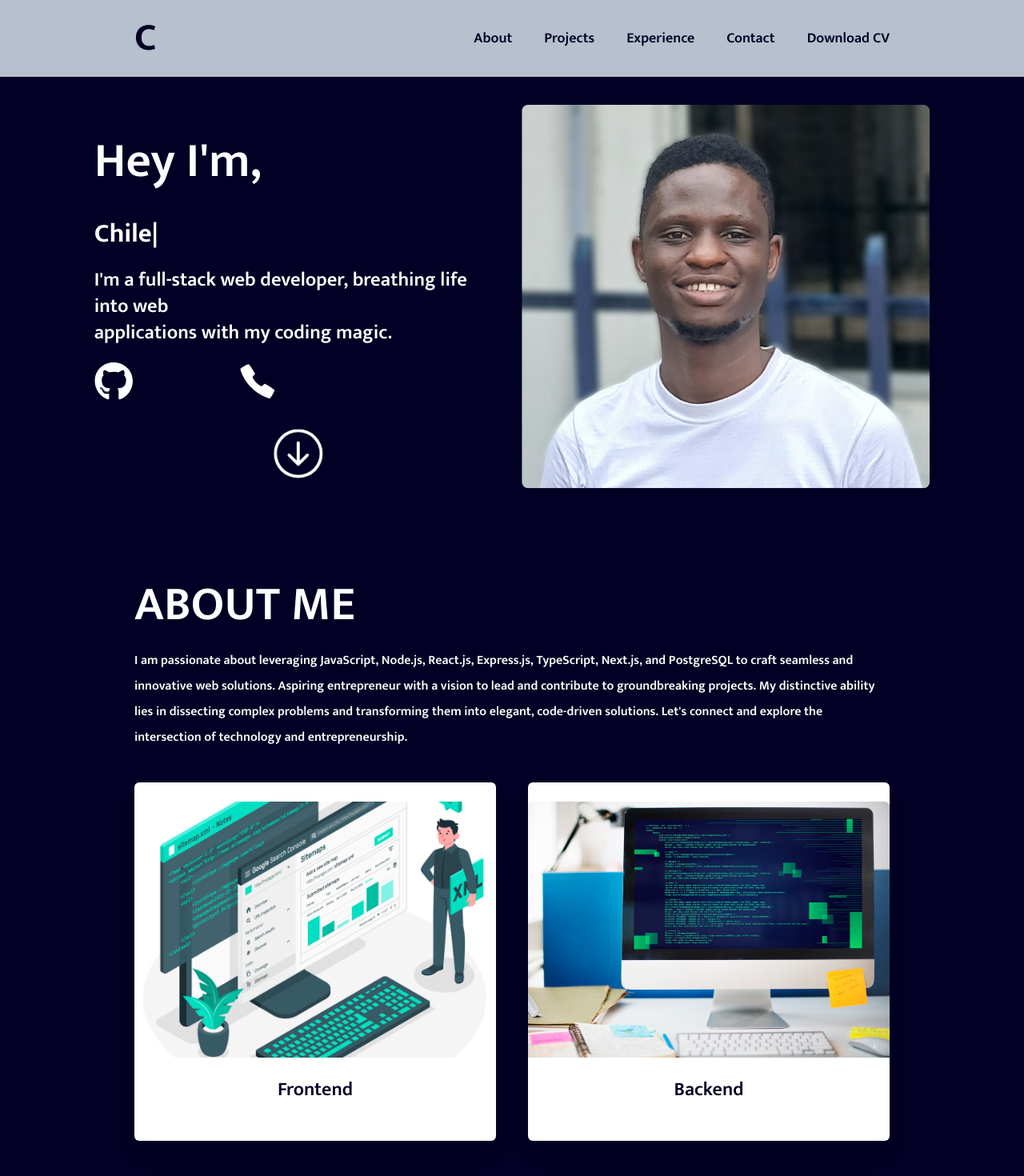
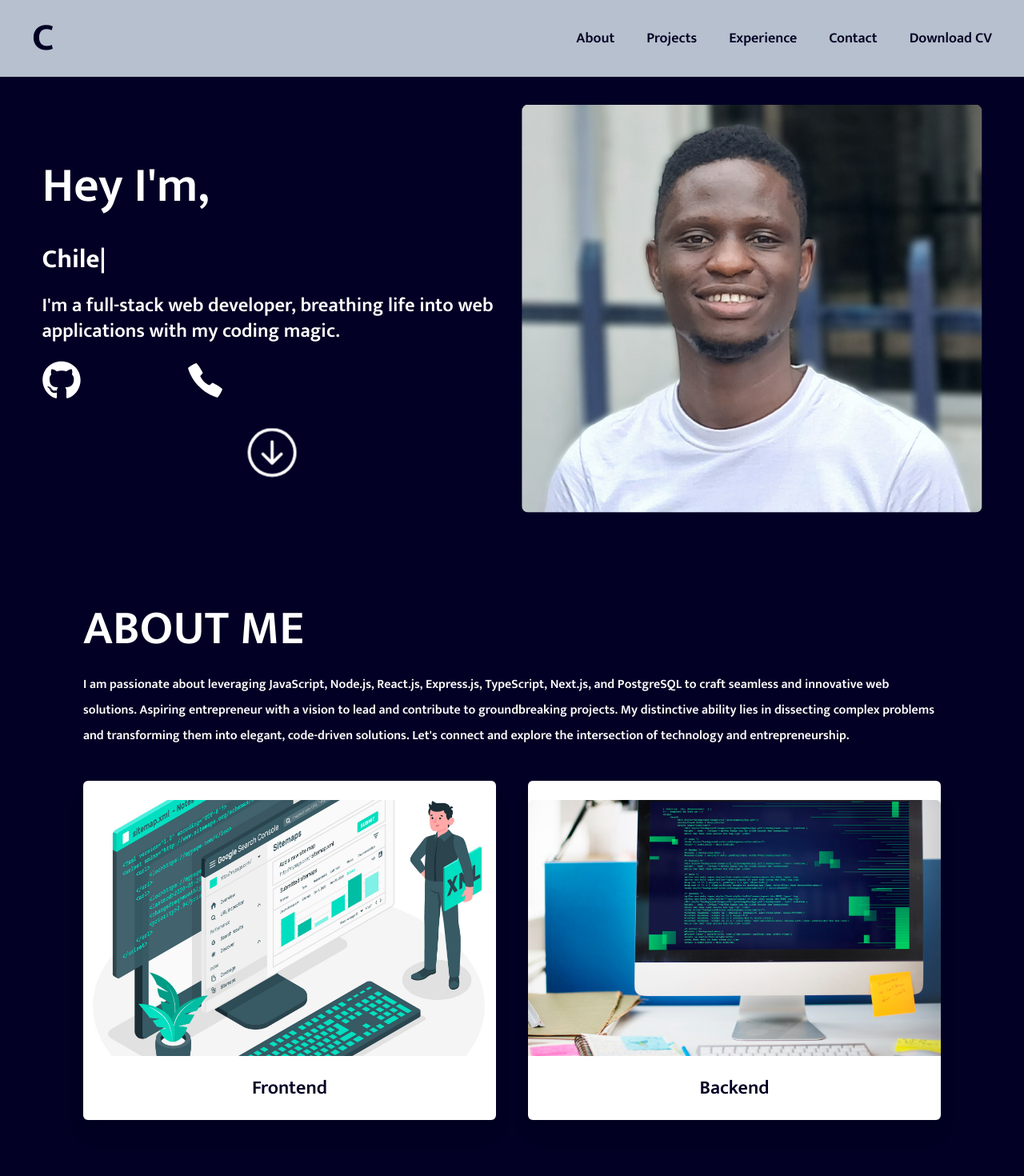
Before and after one commit to chile4coding/portfolio, a React (Vite) app: page / in a window 1280 px wide. Shown: the top 1470 px of the page at 80% size. Built offline with nearby package versions, Linux system fonts and the light colour scheme; some icons are missing.

Commit message:
fixed UI

```diff
--- a/src/App.jsx
+++ b/src/App.jsx
@@ -20,7 +20,7 @@ function App() {
   }, []);
 
   return (
-    <>
+    <main className=" ">
       <Header />
       <Routes>
         <Route
@@ -33,7 +33,7 @@ function App() {
                 </div>
               }
             >
-              <div className="max-w-[80%]  mx-auto z-0 sm:max-w-[95%] ">
+              <div className="max-w-[90%]  mx-auto z-0 sm:max-w-[95%] ">
                 <LazyHero />
                 <About />
                 <Projects />
@@ -49,7 +49,7 @@ function App() {
       </Routes>
 
       <Footer />
-    </>
+    </main>
   );
 }
 
--- a/src/component/About.jsx
+++ b/src/component/About.jsx
@@ -59,7 +59,10 @@ export default function About() {
         opacity: scrollYProgress,
       }}
     >
-      <div className="z-0 w-full p-10 sm:p-4" style={{ zIndex: 0 }}>
+      <div
+        className="z-0 w-full p-10 sm:p-4 overflow-hidden"
+        style={{ zIndex: 0 }}
+      >
         {/* About Me Section */}
         <motion.section
           initial={{ opacity: 0, x: -50 }}
@@ -98,11 +101,11 @@ export default function About() {
             viewport={{ once: true, amount: 0.2 }}
             className="card py-6 bg-white shadow-xl rounded-md cursor-pointer"
           >
-            <figure className=" max-h-[20rem]">
+            <figure className=" max-h-[20rem] sm:max-h-[5rem]">
               <img src="front.jpg" alt="Frontend" className=" object-cover" />
             </figure>
-            <div className="flex justify-center w-full">
-              <h2 className="card-title text-center text-2xl py-6 text-nav-color">
+            <div className="flex justify-center w-full pt-6">
+              <h2 className="card-title text-center text-2xl sm:text-lg  text-nav-color">
                 Frontend
               </h2>
             </div>
@@ -116,11 +119,11 @@ export default function About() {
             viewport={{ once: true, amount: 0.2 }}
             className="card py-6 bg-white shadow-xl rounded-md cursor-pointer"
           >
-            <figure className=" max-h-[20rem]">
+            <figure className=" max-h-[20rem] sm:max-h-[5rem] ">
               <img src="back.jpg" alt="Backend" className=" object-cover" />
             </figure>
-            <div className="flex justify-center w-full">
-              <h2 className="card-title text-center text-2xl py-6 text-nav-color">
+            <div className="flex justify-center w-full pt-6">
+              <h2 className="card-title text-center text-2xl sm:text-lg  text-nav-color">
                 Backend
               </h2>
             </div>
--- a/src/component/Experience.jsx
+++ b/src/component/Experience.jsx
@@ -20,7 +20,7 @@ export default function Experience() {
   });
 
   return (
-    <div className="   pb-10  z-0 w-full  xl:px-10 px-4 lg:px-10  ">
+    <div className="  overflow-hidden  pb-10  z-0 w-full  xl:px-10 px-4 lg:px-10  ">
       <h2 className="  text-6xl font-semibold uppercase py-10  break-all sm:text-3xl md:text-4pxl lg:mt-5 xl:mt-8">
         {" "}
         Experience
--- a/src/component/Header.jsx
+++ b/src/component/Header.jsx
@@ -58,7 +58,7 @@ export default function Header() {
         className=" opacity-90  bg-slate-300  sticky-top  "
         style={{ position: "sticky", top: 0, zIndex: 299 }}
       >
-        <div className=" max-w-[80%]  mx-auto navbar  lg:px-10 xl:px-10 pr-10 py-6 items-center  text-nav-color  ">
+        <div className=" max-w-[100%]  mx-auto navbar  lg:px-10 xl:px-10 pr-10 py-6 items-center  text-nav-color  ">
           <div className=" ">
             <motion.label
               variants={linkVariant}
--- a/src/component/Hero.jsx
+++ b/src/component/Hero.jsx
@@ -81,7 +81,7 @@ export default function Hero() {
   };
 
   return (
-    <motion.div ref={scrollRef} className=" z-0">
+    <motion.div ref={scrollRef} className=" z-0 ">
       <motion.section
         variants={containerVariant}
         initial="hidden"
--- a/src/component/Projects.jsx
+++ b/src/component/Projects.jsx
@@ -240,7 +240,7 @@ export default function Projects() {
   const directions = ["left", "right", "top", "bottom"]; // Different fly-in directions
 
   return (
-    <div className="pb-10 z-0 w-full xl:px-10 px-4 lg:px-10">
+    <div className="pb-10 z-0 w-full xl:px-10 px-4 lg:px-10 overflow-hidden">
       <motion.h2
         initial={{ opacity: 0, x: -50 }}
         whileInView={{ opacity: 1, x: 0 }}
--- a/src/component/Tools.jsx
+++ b/src/component/Tools.jsx
@@ -2,9 +2,9 @@ import { motion } from "framer-motion";
 
 const ToolsAndTech = () => {
   return (
-    <div className="my-10">
+    <div className="">
       <div>
-        <div className="py-10">
+        <div className="p-10">
           {/* Title Animation */}
           <motion.h2
             className="text-6xl font-semibold uppercase py-10 break-all sm:text-4xl md:text-4xl"
@@ -18,7 +18,7 @@ const ToolsAndTech = () => {
 
           {/* Grid Container Animation */}
           <motion.div
-            className="grid grid-cols-5 sm:grid-cols-5 gap-10 max-w-[600px] mx-auto"
+            className="grid grid-cols-5 sm:grid-cols-3 gap-10 max-w-[600px] mx-auto"
             initial={{ opacity: 0 }}
             whileInView={{ opacity: 1 }}
             transition={{ duration: 0.5, delay: 0.3 }}
--- a/src/index.css
+++ b/src/index.css
@@ -12,11 +12,12 @@
   border-bottom: 4px solid black;
 }
 
+html,
 body {
   font-family: "Barlow", sans-serif;
   font-family: "Inter", sans-serif;
   font-family: "Mukta", sans-serif;
-  overflow-x: hidden;
+
   background: rgb(2, 0, 36);
 
   color: white;
```
